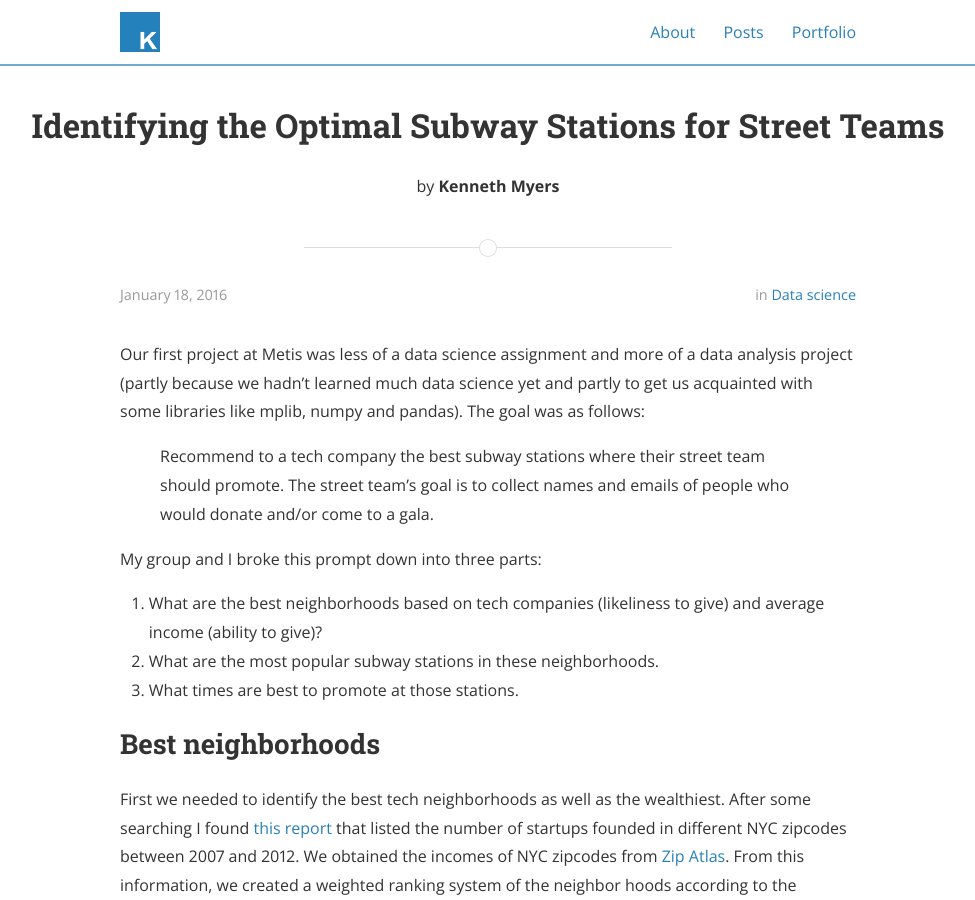
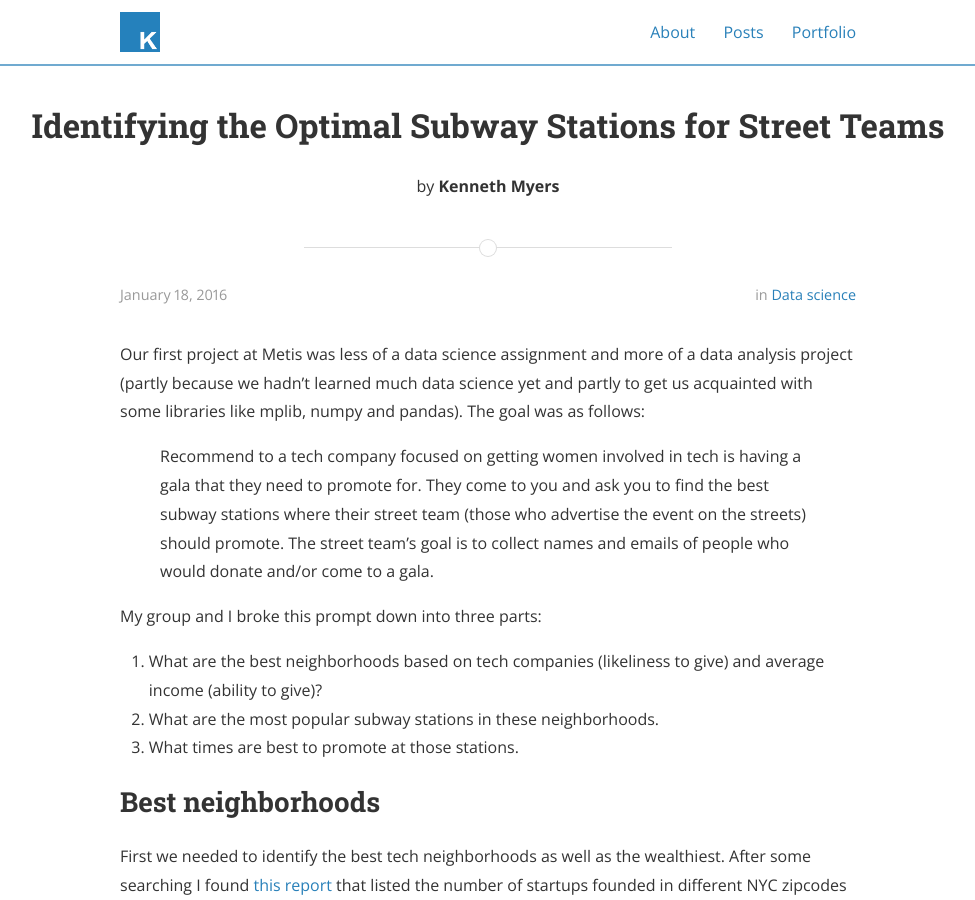
Before and after one commit to kennethjmyers/kennethjmyers.github.io, a Jekyll site: the page built from _posts/2016-01-18-Metis-First-Project.md, in a window 1280 px wide and 900 px high. Shown: the whole window, without its empty margins (152-1127 px from the left). Built offline with Jekyll 4.4.1, drawn with Linux system fonts in a browser that asks for light colours; nearby versions of some CDN libraries; comment, search, counter and statistics services are not loaded; a style sheet for code colours, icons or effects is not loaded.

Commit message:
changed the title of citibike blog and changed the project prompt in the blog about the first metis project

```diff
--- a/_posts/2016-01-18-Metis-First-Project.md
+++ b/_posts/2016-01-18-Metis-First-Project.md
@@ -16,7 +16,7 @@ featured: true
 
 Our first project at Metis was less of a data science assignment and more of a data analysis project (partly because we hadn't learned much data science yet and partly to get us acquainted with some libraries like mplib, numpy and pandas). The goal was as follows:
 
->Recommend to a tech company the best subway stations where their street team should promote. The street team's goal is to collect names and emails of people who would donate and/or come to a gala.
+>Recommend to a tech company focused on getting women involved in tech is having a gala that they need to promote for. They come to you and ask you to find the best subway stations where their street team (those who advertise the event on the streets) should promote. The street team's goal is to collect names and emails of people who would donate and/or come to a gala.
 
 My group and I broke this prompt down into three parts:
 
```
Also changed, not shown: _posts/2016-05-12-Citibike_data_i.md (+1 -1 lines).
